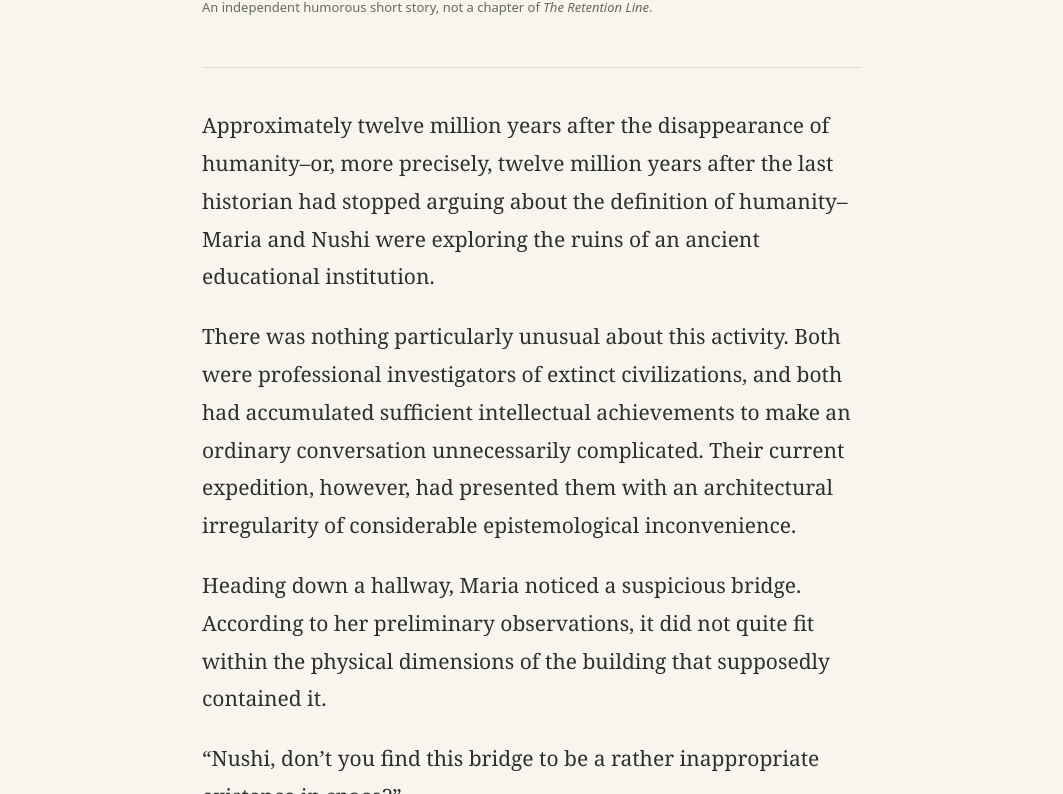
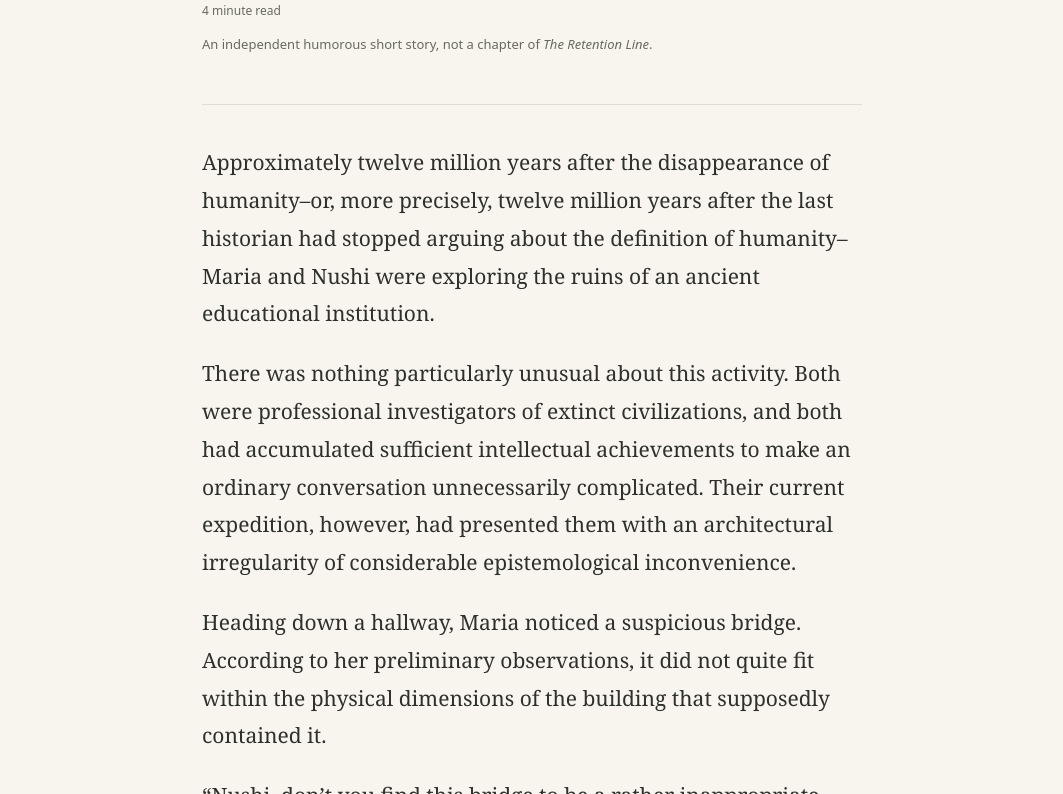
Before and after one commit to VaigotakuTheScientist/retention-line, a plain HTML site: page docs/questionable-sequence.html in a window 1280 px wide. Shown: the part 306-1100 px from the top of the page, without its empty margins (108-1171 px from the left). Drawn offline with Linux system fonts and the light colour scheme.

Commit message:
Add estimated reading time to standalone story

```diff
--- a/docs/questionable-sequence.html
+++ b/docs/questionable-sequence.html
@@ -44,6 +44,7 @@
 <header class="chapter-heading">
 <p class="eyebrow">Standalone story · Original English</p>
 <h1>A Sequence of Questionable Significance</h1>
+<p class="reading-time">4 minute read</p>
 <p class="standalone-note">An independent humorous short story, not a chapter of <em>The Retention Line</em>.</p>
 </header>
 <article class="prose" aria-label="A Sequence of Questionable Significance">
```
